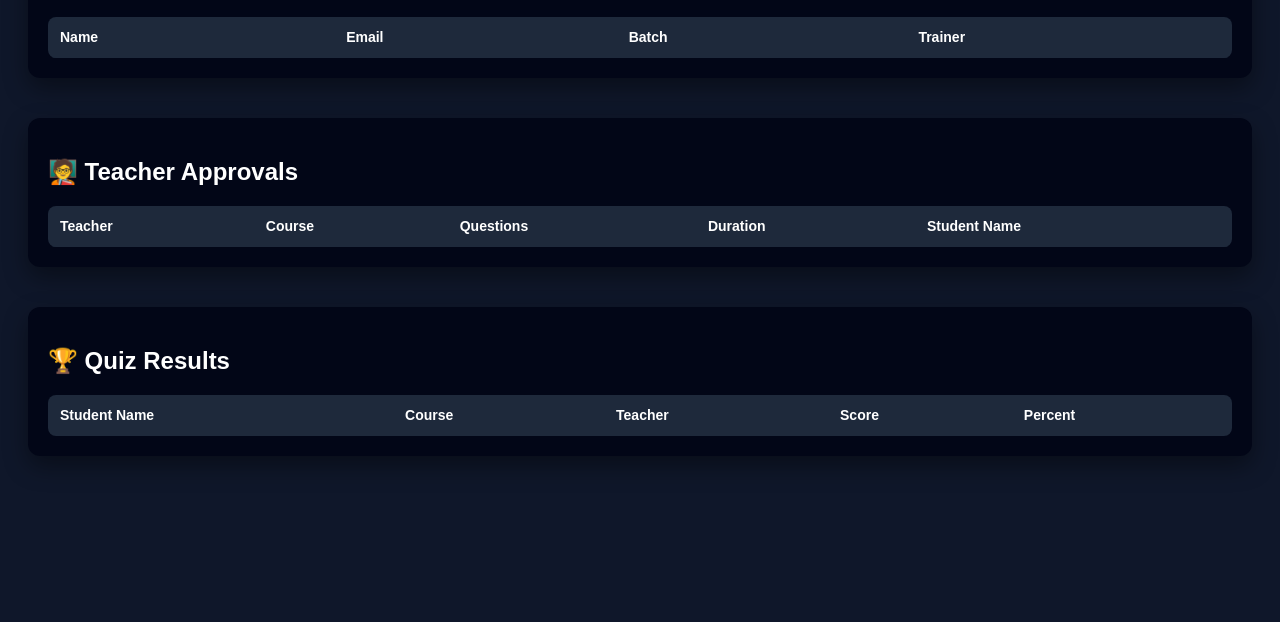
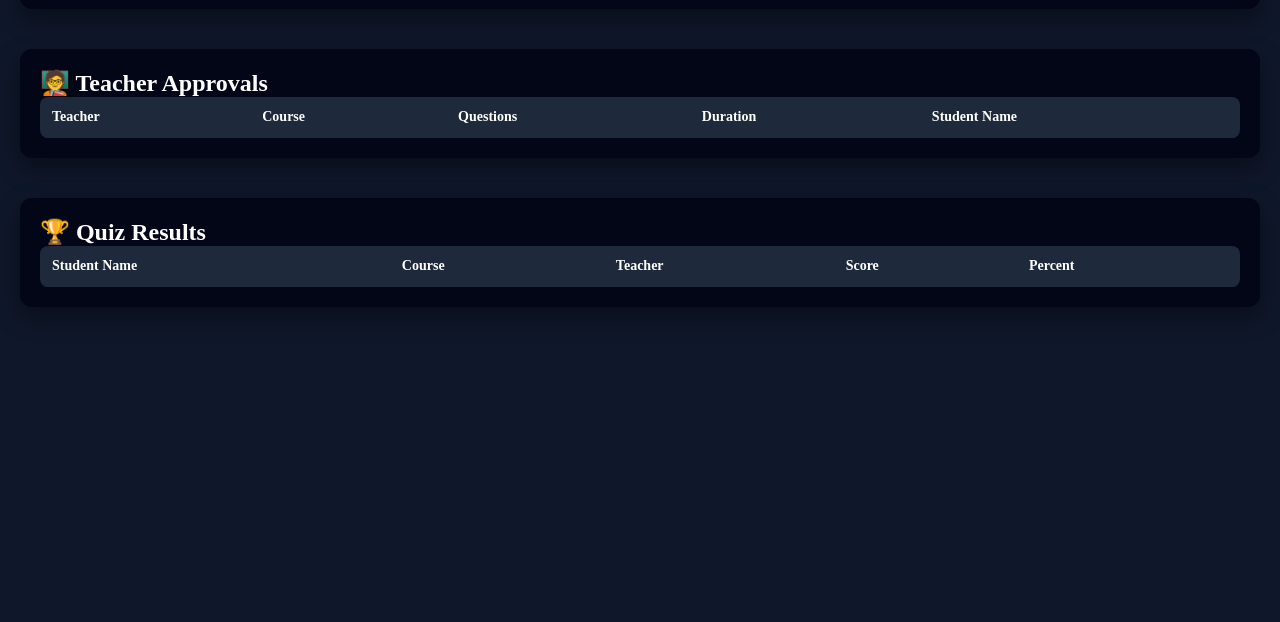
Before and after one commit to hussainshamim16/Quiz-Web, a plain HTML site: page admin.html in a window 1280 px wide. Shown: the part 178-800 px from the top of the page. Drawn offline with Linux system fonts and the light colour scheme; no server answers.

Commit message:
styling fixes

```diff
--- a/admin.html
+++ b/admin.html
@@ -3,11 +3,20 @@
 
 <head>
     <meta charset="UTF-8" />
-    <title>Firebase Dashboard</title>
+    <title>TAC Students Dashboard</title>
     <meta name="viewport" content="width=device-width, initial-scale=1.0" />
 
     <!-- Firebase v9 -->
     <script type="module">
+        // let passwordProtect = prompt("Enter Your Teacher Password")
+        // if (passwordProtect != "kig8324") {
+        //     alert("Password Not Correct")
+        //     window.location.href = "/";
+        // }
+
+
+
+
         import { initializeApp } from "https://www.gstatic.com/firebasejs/9.23.0/firebase-app.js";
         import { getFirestore, collection, getDocs, query, orderBy } from "https://www.gstatic.com/firebasejs/9.23.0/firebase-firestore.js";
 
@@ -116,22 +125,28 @@
     </script>
 
     <style>
-        body {
-            font-family: Arial, sans-serif;
+        *{
+            margin: 0 ;
+            padding: 0;
+            box-sizing: border-box;
+        }
+        .admin-wrapper {
             background: #0f172a;
             color: #fff;
             padding: 20px;
+            width: 100%;
+            height: 100vh;
         }
 
-        h1 {
+       .admin-wrapper h1 {
             margin-bottom: 20px
         }
 
-        section {
+       .admin-wrapper section {
             margin-bottom: 40px
         }
 
-        table {
+       .admin-wrapper table {
             width: 100%;
             border-collapse: collapse;
             background: #020617;
@@ -139,23 +154,23 @@
             overflow: hidden;
         }
 
-        th,
-        td {
+       .admin-wrapper th,
+       .admin-wrapper td {
             padding: 12px;
             border-bottom: 1px solid #1e293b;
             text-align: left;
             font-size: 14px;
         }
 
-        th {
+       .admin-wrapper th {
             background: #1e293b
         }
 
-        tr:hover {
+       .admin-wrapper tr:hover {
             background: #020617cc
         }
 
-        .card {
+       .admin-wrapper .card {
             background: #020617;
             padding: 20px;
             border-radius: 12px;
@@ -165,7 +180,7 @@
 </head>
 
 <body>
-
+    <main class="admin-wrapper">
         <h1>📊 Firebase Admin Dashboard</h1>
 
         <!-- STUDENTS -->
@@ -218,6 +233,8 @@
             </table>
         </section>
 
+
+    </main>
 </body>
 
 </html>
```
Lines whose indentation alone changed are shown as unchanged.
